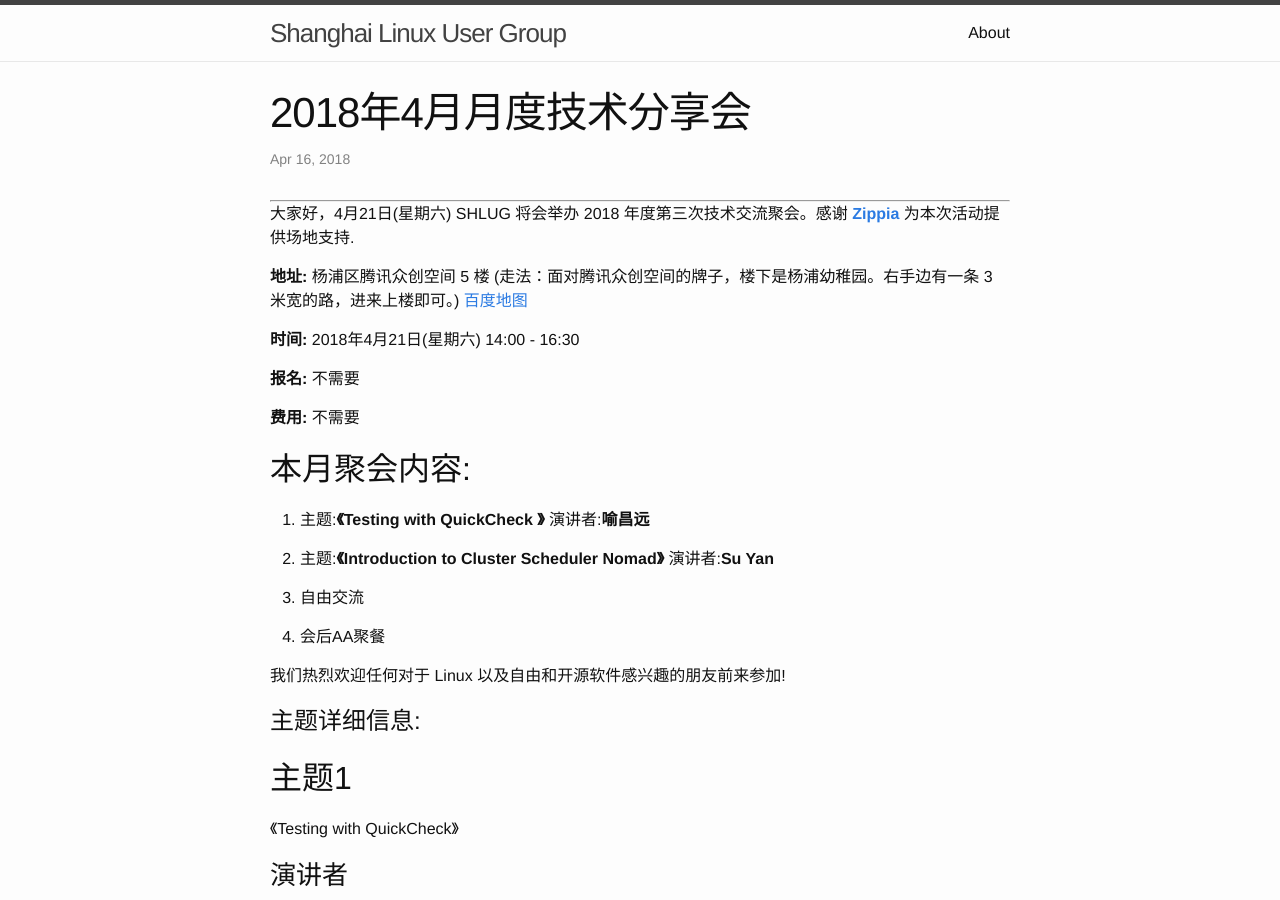
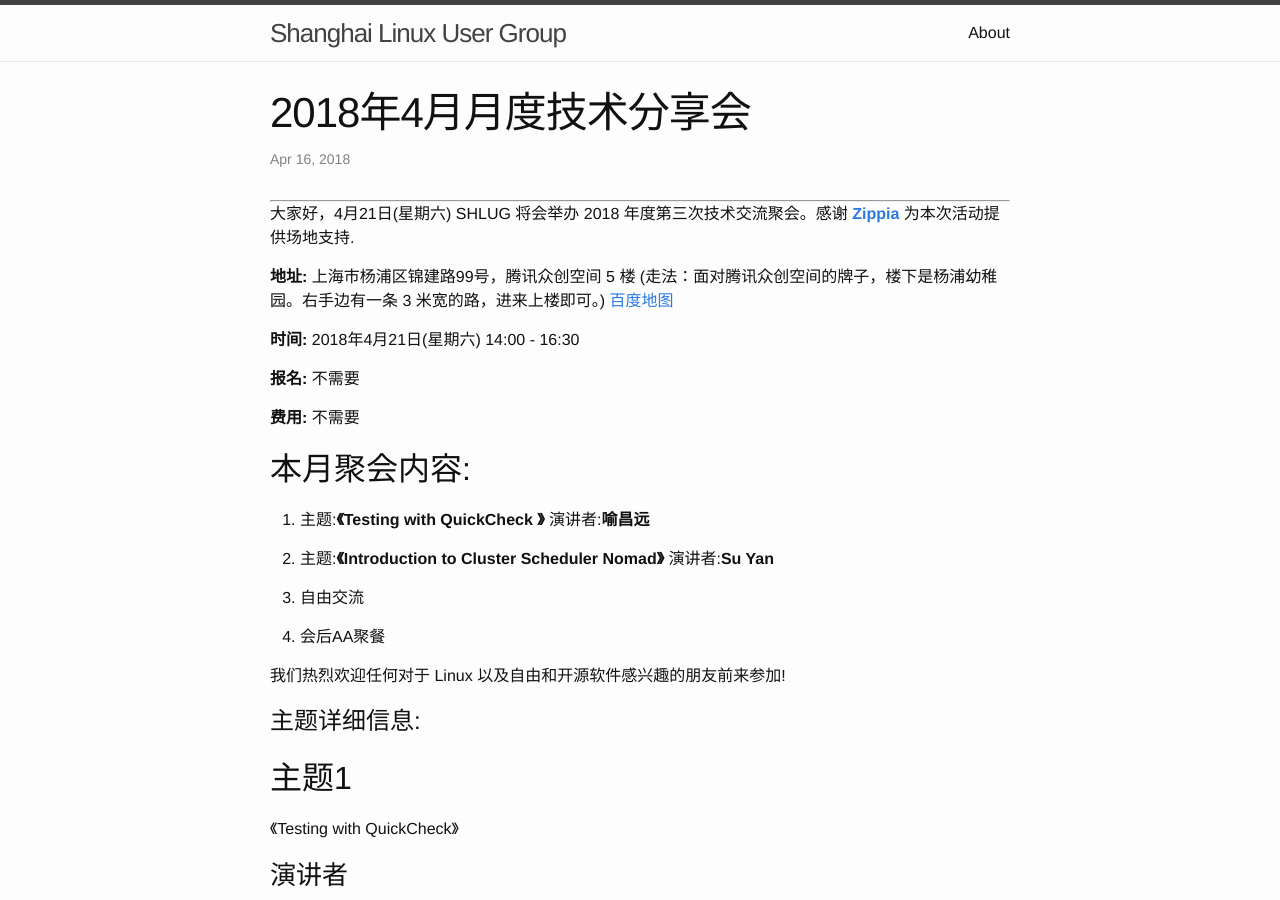
Before and after one commit to shanghailug/shanghailug.github.io, a Jekyll site: the page built from _posts/2018-04-16-monthly.markdown, in a window 1280 px wide and 900 px high. Built offline with Jekyll 4.4.1, drawn with Linux system fonts in a browser that asks for light colours.

Commit message:
2018-04-16-monthly: fix address

```diff
--- a/_posts/2018-04-16-monthly.markdown
+++ b/_posts/2018-04-16-monthly.markdown
@@ -7,7 +7,7 @@ categories: monthly
 --------------------------------------------------------------------------------
 大家好，4月21日(星期六) SHLUG 将会举办 2018 年度第三次技术交流聚会。感谢 [**Zippia**](https://www.zippia.com/) 为本次活动提供场地支持.
 
-**地址:** 杨浦区腾讯众创空间 5 楼 (走法：面对腾讯众创空间的牌子，楼下是杨浦幼稚园。右手边有一条 3 米宽的路，进来上楼即可。) [百度地图](http://j.map.baidu.com/Bv-NH)
+**地址:** 上海市杨浦区锦建路99号，腾讯众创空间 5 楼 (走法：面对腾讯众创空间的牌子，楼下是杨浦幼稚园。右手边有一条 3 米宽的路，进来上楼即可。) [百度地图](http://j.map.baidu.com/Bv-NH)
 
 **时间:** 2018年4月21日(星期六) 14:00 - 16:30
 
```
